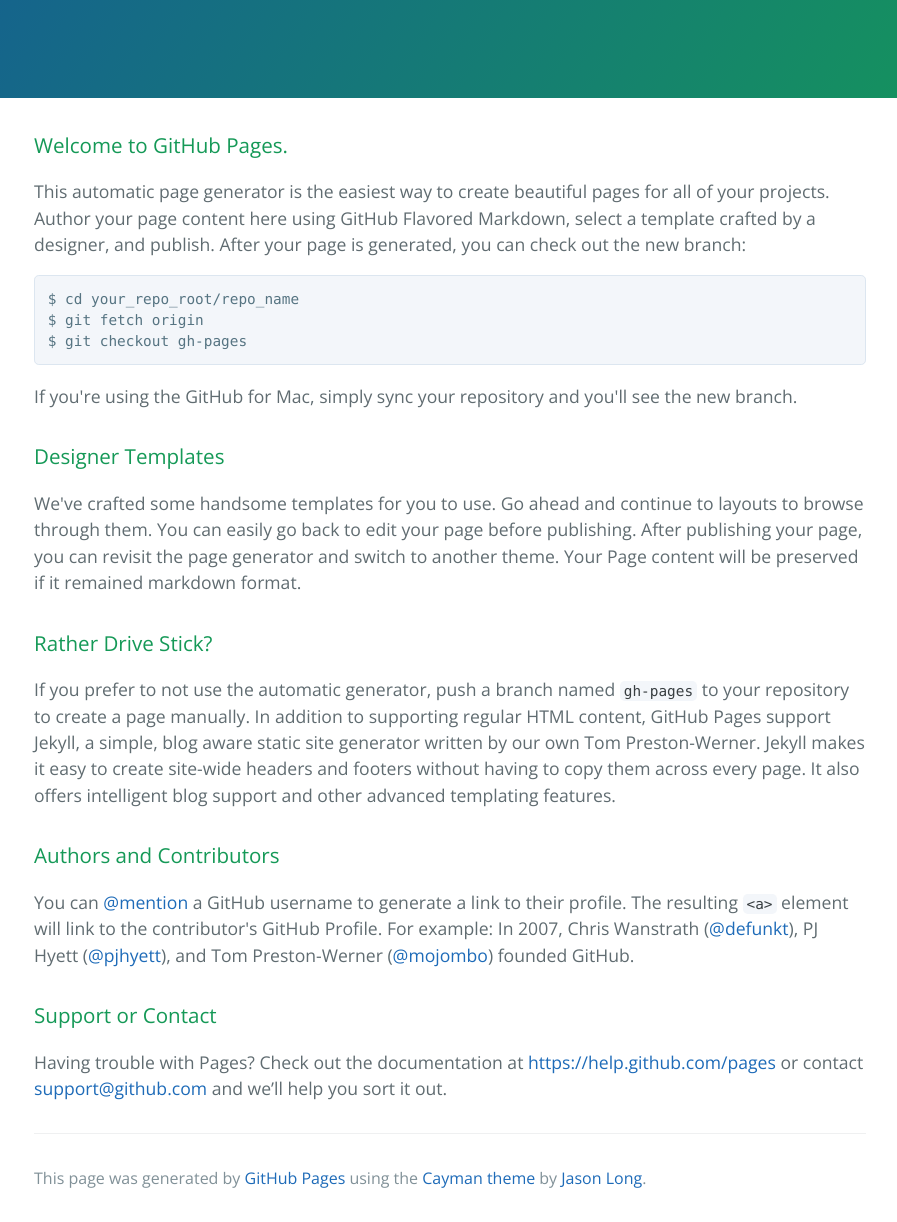
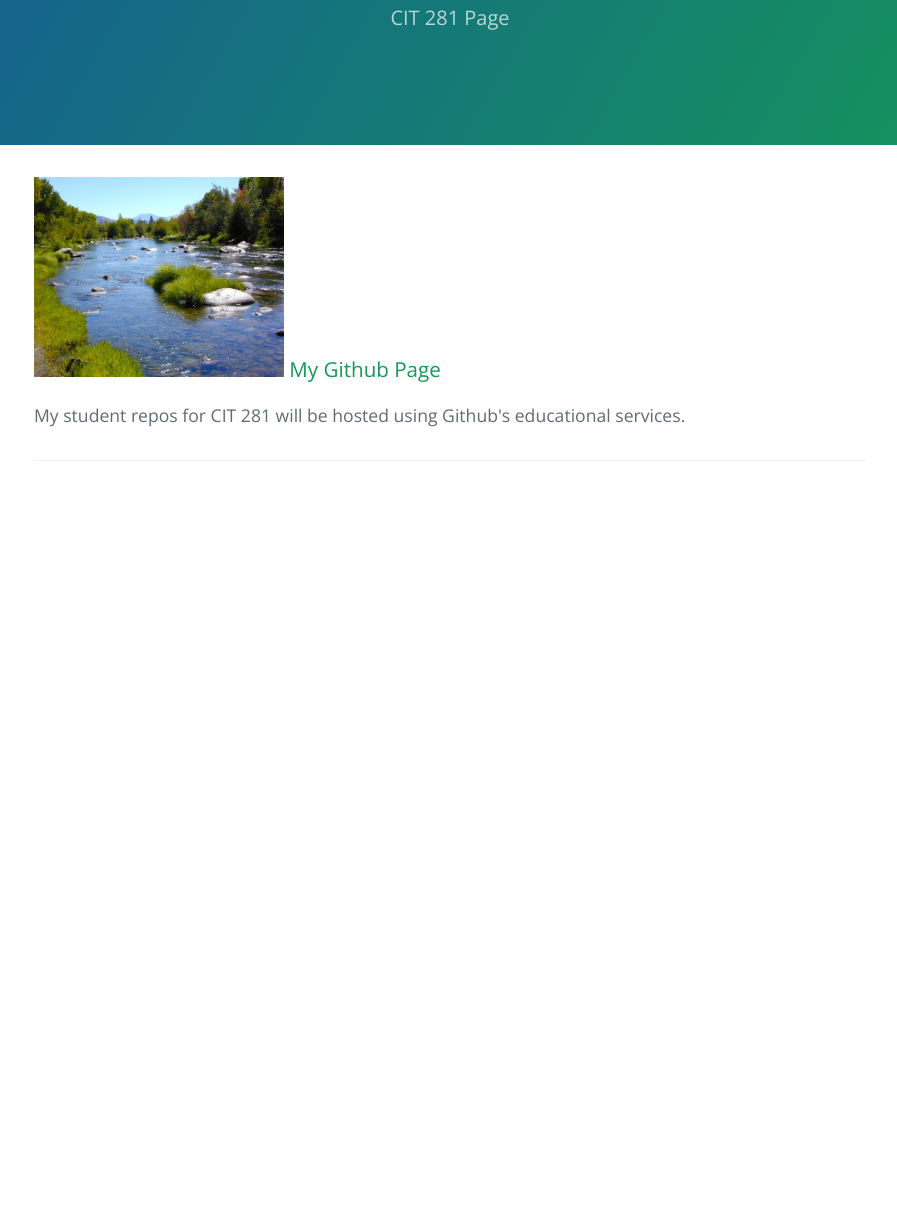
Before and after one commit to adenton2/adenton2.github.io, a plain HTML site: page index.html in a window 1280 px wide. Shown: the part 172-1394 px from the top of the page, without its empty margins (190-1087 px from the left). After the commit the page ends 800 px from the top, so only its background shows below. Drawn offline with nearby package versions, Linux system fonts and the light colour scheme.

Commit message:
Replace auto-generated content in index.html

```diff
--- a/index.html
+++ b/index.html
@@ -12,45 +12,20 @@
   <body>
     <section class="page-header">
       <h1 class="project-name">Adenton2.GitHub.io</h1>
-      <h2 class="project-tagline"></h2>
+      <h2 class="project-tagline">CIT 281 Page</h2>
     </section>
 
     <section class="main-content">
       <h3>
-<a id="welcome-to-github-pages" class="anchor" href="#welcome-to-github-pages" aria-hidden="true"><span class="octicon octicon-link"></span></a>Welcome to GitHub Pages.</h3>
+        <img src="images/backgroundriver.jpg" height = "200" width = "250">
+<a id="welcome-to-github-pages" class="anchor" href="#welcome-to-github-pages" aria-hidden="true"><span class="octicon octicon-link"></span></a>My Github Page</h3>
 
-<p>This automatic page generator is the easiest way to create beautiful pages for all of your projects. Author your page content here using GitHub Flavored Markdown, select a template crafted by a designer, and publish. After your page is generated, you can check out the new branch:</p>
+<p>My student repos for CIT 281 will be hosted using Github's educational services.</p>
 
-<pre><code>$ cd your_repo_root/repo_name
-$ git fetch origin
-$ git checkout gh-pages
-</code></pre>
-
-<p>If you're using the GitHub for Mac, simply sync your repository and you'll see the new branch.</p>
-
-<h3>
-<a id="designer-templates" class="anchor" href="#designer-templates" aria-hidden="true"><span class="octicon octicon-link"></span></a>Designer Templates</h3>
-
-<p>We've crafted some handsome templates for you to use. Go ahead and continue to layouts to browse through them. You can easily go back to edit your page before publishing. After publishing your page, you can revisit the page generator and switch to another theme. Your Page content will be preserved if it remained markdown format.</p>
-
-<h3>
-<a id="rather-drive-stick" class="anchor" href="#rather-drive-stick" aria-hidden="true"><span class="octicon octicon-link"></span></a>Rather Drive Stick?</h3>
-
-<p>If you prefer to not use the automatic generator, push a branch named <code>gh-pages</code> to your repository to create a page manually. In addition to supporting regular HTML content, GitHub Pages support Jekyll, a simple, blog aware static site generator written by our own Tom Preston-Werner. Jekyll makes it easy to create site-wide headers and footers without having to copy them across every page. It also offers intelligent blog support and other advanced templating features.</p>
-
-<h3>
-<a id="authors-and-contributors" class="anchor" href="#authors-and-contributors" aria-hidden="true"><span class="octicon octicon-link"></span></a>Authors and Contributors</h3>
-
-<p>You can <a href="https://github.com/blog/821" class="user-mention">@mention</a> a GitHub username to generate a link to their profile. The resulting <code>&lt;a&gt;</code> element will link to the contributor's GitHub Profile. For example: In 2007, Chris Wanstrath (<a href="https://github.com/defunkt" class="user-mention">@defunkt</a>), PJ Hyett (<a href="https://github.com/pjhyett" class="user-mention">@pjhyett</a>), and Tom Preston-Werner (<a href="https://github.com/mojombo" class="user-mention">@mojombo</a>) founded GitHub.</p>
-
-<h3>
-<a id="support-or-contact" class="anchor" href="#support-or-contact" aria-hidden="true"><span class="octicon octicon-link"></span></a>Support or Contact</h3>
-
-<p>Having trouble with Pages? Check out the documentation at <a href="https://help.github.com/pages">https://help.github.com/pages</a> or contact <a href="mailto:support@github.com">support@github.com</a> and we’ll help you sort it out.</p>
 
       <footer class="site-footer">
 
-        <span class="site-footer-credits">This page was generated by <a href="https://pages.github.com">GitHub Pages</a> using the <a href="https://github.com/jasonlong/cayman-theme">Cayman theme</a> by <a href="https://twitter.com/jasonlong">Jason Long</a>.</span>
+        <span class="site-footer-credits"></span>
       </footer>
 
     </section>
```
Also changed, not shown: images/Alex.jpg (added), images/Simon-and-Alex.jpg (added), images/backgroundriver.jpg (added), 2 other files.
